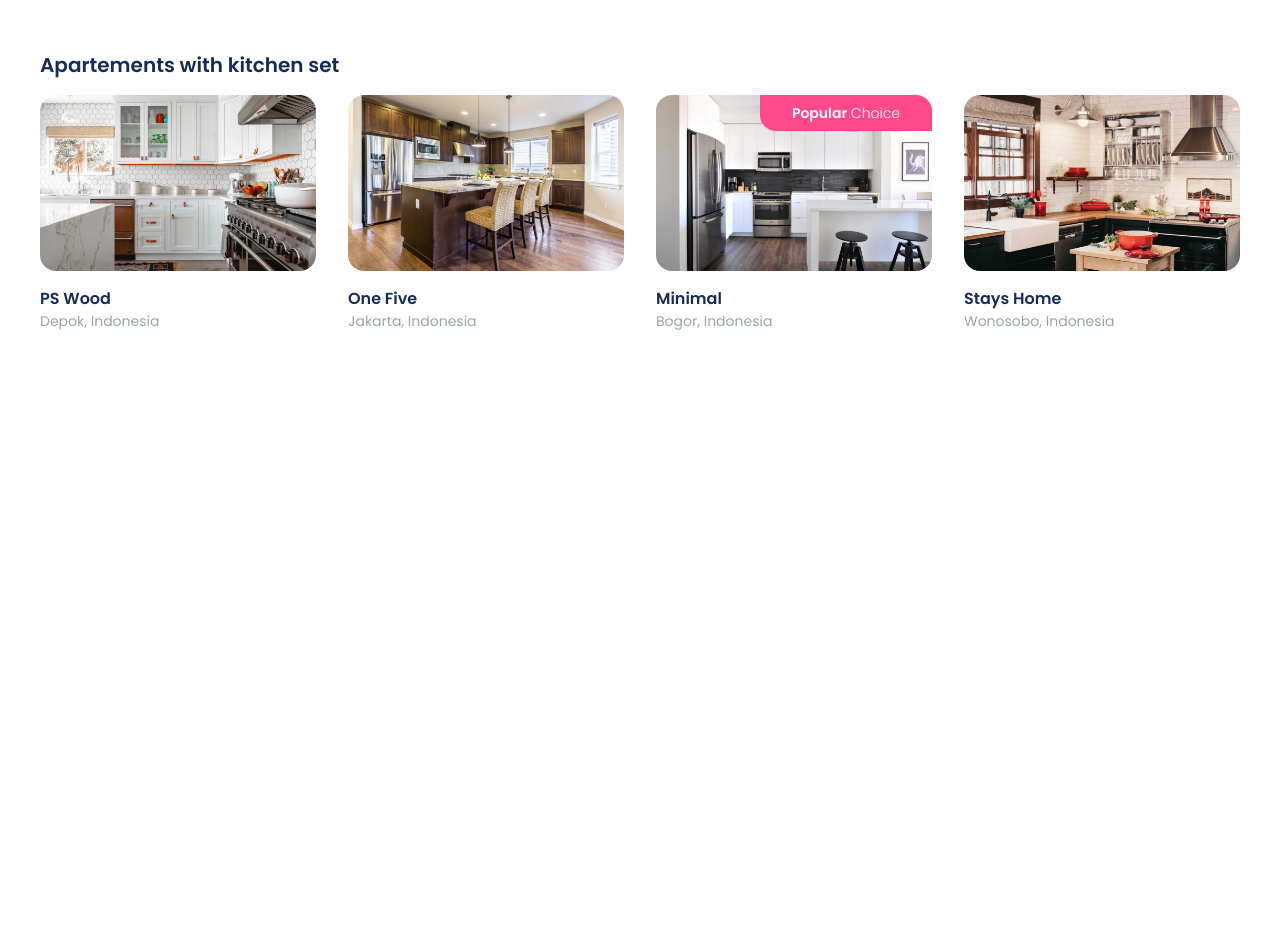
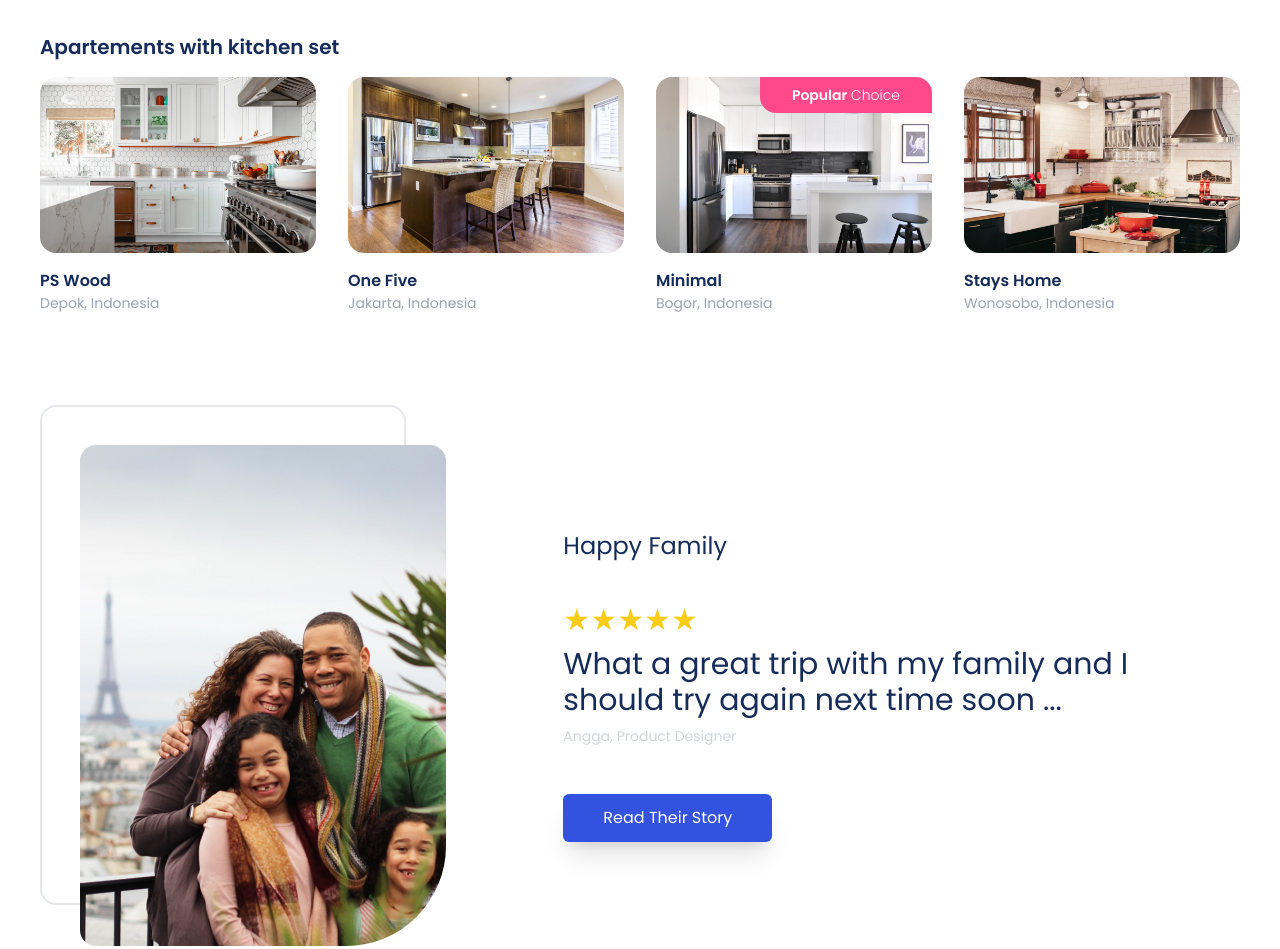
Before and after one commit to dianerdiana/staycation-next-ts, a Next.js app: page /home in a window 1280 px wide. Shown: the part 1848-2797 px from the top of the page. Before the commit the page ends 2251 px from the top, so only its background shows below. Built offline with nearby package versions, Linux system fonts and the light colour scheme.

Commit message:
Complete Home Page

```diff
--- a/src/app/(navbar)/home/ListCategory.tsx
+++ b/src/app/(navbar)/home/ListCategory.tsx
@@ -36,7 +36,7 @@ const DetailListCategory: React.FC<DetailListCategoryProps> = ({ detail }) => {
 
 const ListCategory: React.FC<ListCategoryProps> = ({ title, data }) => {
   return (
-    <section className="mb-18">
+    <div className="mb-18">
       <h2 className="text-xl font-bold mb-4">{title}</h2>
       <div className="grid grid-cols-8 gap-8">
         {data.map(
@@ -45,7 +45,7 @@ const ListCategory: React.FC<ListCategoryProps> = ({ title, data }) => {
           )
         )}
       </div>
-    </section>
+    </div>
   );
 };
 
--- a/src/app/(navbar)/home/MainHero.tsx
+++ b/src/app/(navbar)/home/MainHero.tsx
@@ -11,10 +11,13 @@ export default function MainHero() {
         <p className="my-8 font-light text-gray-400 font-sm lg:w-96">
           We provide what you need to enjoy your holiday with family. Time to make another memorable moments.
         </p>
-        <button className="px-10 py-3 text-white delay-75 rounded-md shadow-xl bg-primary hover:bg-blue-500">
+        <a
+          href="#section-categories"
+          className="px-10 py-3 text-white delay-75 rounded-md shadow-xl bg-primary hover:bg-blue-500"
+        >
           Show Me Now
-        </button>
-        <ul className="flex justify-between lg:w-11/12 mt-20">
+        </a>
+        <ul className="flex justify-between mt-20 lg:w-11/12">
           <li>
             <Image src="/icons/ic_traveler.svg" alt="ic_traveler" width={32} height={32} />
             <p className="mt-2 font-bold">
--- /dev/null
+++ b/src/app/(navbar)/home/TestimonySection.tsx
@@ -0,0 +1,57 @@
+'use client';
+
+import Image from 'next/image';
+import React, { useState } from 'react';
+
+interface RatingProps {
+  rating: number;
+}
+
+const Rating: React.FC<RatingProps> = ({ rating }) => {
+  return (
+    <div className="flex items-center">
+      {[1, 2, 3, 4, 5].map((value) => (
+        <button
+          key={value}
+          className={`text-3xl ${value <= rating ? 'text-yellow-400' : 'text-gray-300'} focus:outline-none`}
+        >
+          {value <= rating ? '\u2605' : '\u2606'}
+        </button>
+      ))}
+    </div>
+  );
+};
+
+const TestimonySection = () => {
+  const text = 'What a great trip with my family and I should try again next time soon apa aja';
+
+  return (
+    <section className="grid grid-cols-12 lg:gap-14">
+      <div className="relative flex flex-shrink-0 col-span-12 pt-5 pb-10 md:col-span-5">
+        <div className="max-w-full lg:mt-10 lg:ms-10">
+          <img
+            src="/images/testimony.jpg"
+            alt="Gambar Testimony"
+            className="rounded-br-[100px] rounded-2xl w-full h-auto"
+          />
+        </div>
+        <div className="hidden xl:block absolute w-[366px] h-[500px] border-2 border-gray-200 top-0 left-0 -z-10 mt-5 me-6 rounded-br-[100px] rounded-2xl"></div>
+      </div>
+      <div className="col-span-12 md:col-span-6 place-content-center">
+        <h4 className="mb-10 text-2xl font-medium">Happy Family</h4>
+        <div className="mb-2">
+          <Rating rating={5} />
+        </div>
+        <p className="mb-2 text-3xl">{text.length > 71 ? text.substring(0, 71) + '...' : text}</p>
+        <div className="flex flex-col mb-12">
+          <span className="text-sm text-gray-300">Angga, Product Designer</span>
+        </div>
+        <button className="w-full px-10 py-3 text-white delay-75 rounded-md shadow-xl lg:w-auto bg-primary hover:bg-blue-500">
+          Read Their Story
+        </button>
+      </div>
+    </section>
+  );
+};
+
+export default TestimonySection;
--- a/src/app/(navbar)/home/page.tsx
+++ b/src/app/(navbar)/home/page.tsx
@@ -2,6 +2,7 @@
 import ListCategory from './ListCategory';
 import MainHero from './MainHero';
 import MostPicked from './MostPicked';
+import TestimonySection from './TestimonySection';
 
 // ** Fake Data
 import { listCategories } from './fake-data';
@@ -11,9 +12,12 @@ export default function Page() {
     <main className="px-2 mx-auto max-w-7xl md:px-6 lg:px-10 text-secondary">
       <MainHero />
       <MostPicked />
-      {listCategories.map((listCategory) => {
-        return <ListCategory key={listCategory.title} title={listCategory.title} data={listCategory.data} />;
-      })}
+      <section id="section-categories" className="mb-18">
+        {listCategories.map((listCategory) => {
+          return <ListCategory key={listCategory.title} title={listCategory.title} data={listCategory.data} />;
+        })}
+      </section>
+      <TestimonySection />
     </main>
   );
 }
--- a/src/app/(navbar)/layout.tsx
+++ b/src/app/(navbar)/layout.tsx
@@ -86,6 +86,86 @@ export default function NavbarLayout({ children }: Readonly<{ children: React.Re
         </nav>
       </header>
       {children}
+      <footer className="py-12 mt-24 border-t-2 border-gray-200">
+        <div className="grid grid-cols-12 px-2 mx-auto max-w-7xl md:px-6 lg:px-10">
+          <div className="flex flex-col justify-center col-span-12 py-8 mb-10 lg:col-span-4">
+            <div className="flex-shrink-0">
+              <Link href="/">
+                <span className="text-2xl font-bold text-primary">Stay</span>
+                <span className="text-2xl font-bold text-secondary">cation.</span>
+              </Link>
+            </div>
+            <p className="text-gray-300 lg:w-72">We kaboom your beauty holiday instantly and memorable.</p>
+          </div>
+          <div className="col-span-12 lg:col-span-8">
+            <div className="grid grid-cols-12">
+              <div className="col-span-12 md:col-span-8 lg:col-span-4">
+                <h4 className="mb-6 text-base font-semibold">For Beginners</h4>
+                <ul className="text-base text-gray-300">
+                  <li className="mb-2">
+                    <Link href="/" className="hover:text-primary">
+                      New Account
+                    </Link>
+                  </li>
+                  <li className="mb-2">
+                    <Link href="/" className="hover:text-primary">
+                      Start Booking a Room
+                    </Link>
+                  </li>
+                  <li className="mb-2">
+                    <Link href="/" className="hover:text-primary">
+                      Use Payments
+                    </Link>
+                  </li>
+                </ul>
+              </div>
+              <div className="col-span-12 md:col-span-8 lg:col-span-4">
+                <h4 className="mb-6 text-base font-semibold">Explore Us</h4>
+                <ul className="text-base text-gray-300">
+                  <li className="mb-2">
+                    <Link href="/" className="hover:text-primary">
+                      Our Careers
+                    </Link>
+                  </li>
+                  <li className="mb-2">
+                    <Link href="/" className="hover:text-primary">
+                      Privacy
+                    </Link>
+                  </li>
+                  <li className="mb-2">
+                    <Link href="/" className="hover:text-primary">
+                      Terms & Conditions
+                    </Link>
+                  </li>
+                </ul>
+              </div>
+              <div className="col-span-12 md:col-span-8 lg:col-span-4">
+                <h4 className="mb-6 text-base font-semibold">Connect Us</h4>
+                <ul className="text-base text-gray-300">
+                  <li className="mb-2">
+                    <Link href="/" className="hover:text-primary">
+                      support@staycation.id
+                    </Link>
+                  </li>
+                  <li className="mb-2">
+                    <Link href="/" className="hover:text-primary">
+                      021 - 2208 - 1996
+                    </Link>
+                  </li>
+                  <li className="mb-2">
+                    <Link href="/" className="hover:text-primary">
+                      Staycation, Kemang, Jakarta
+                    </Link>
+                  </li>
+                </ul>
+              </div>
+            </div>
+          </div>
+          <div className="col-span-12">
+            <p className="text-center text-gray-300">Copyright 2024 • All rights reserved • Staycation</p>
+          </div>
+        </div>
+      </footer>
     </>
   );
 }
```
Also changed, not shown: public/images/testimony.jpg (added).
